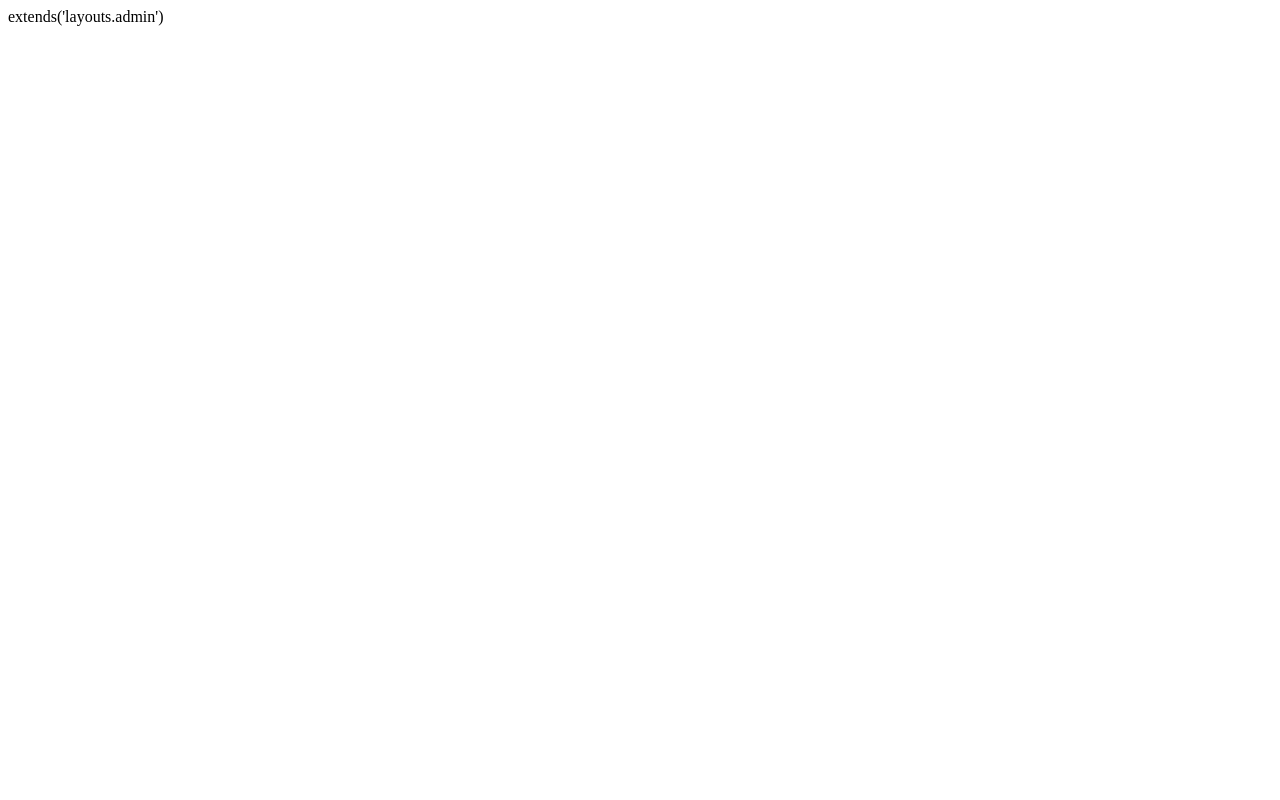
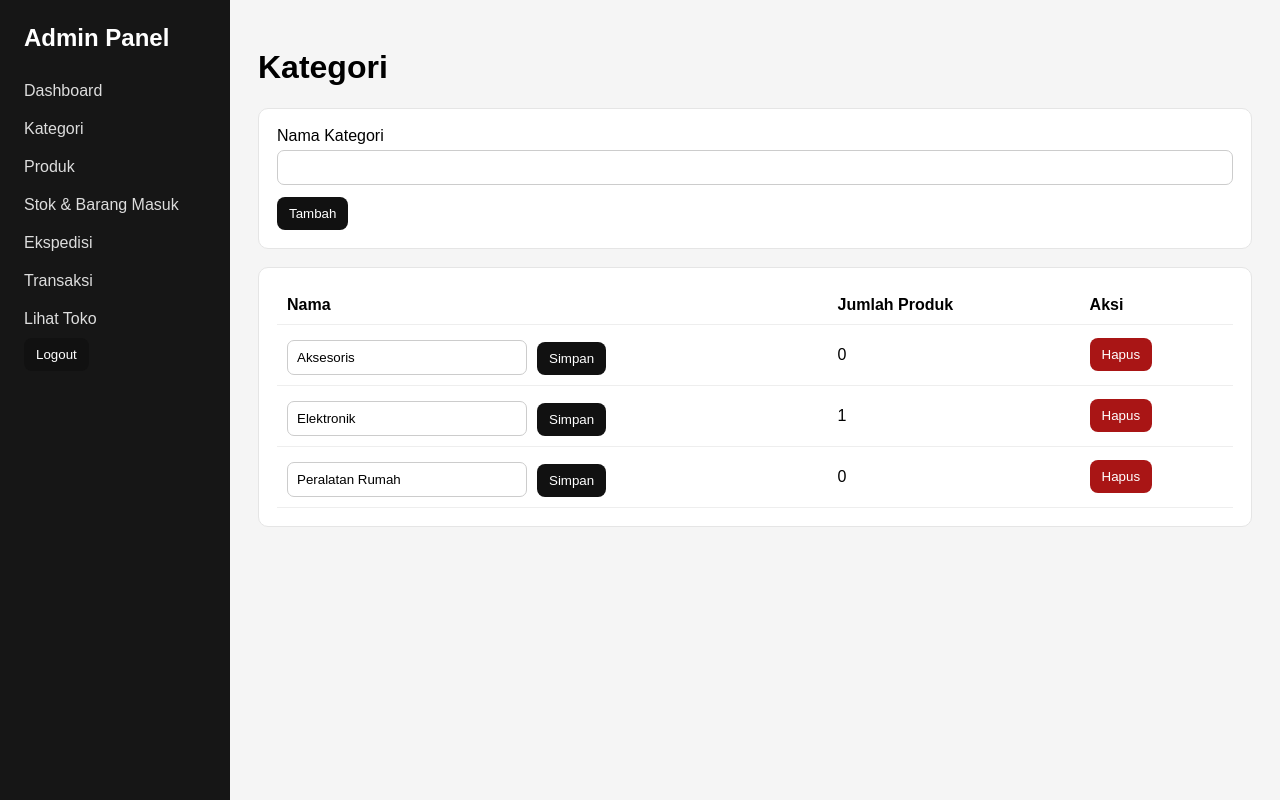
Before and after one commit to nayaka1607-cloud/REST-API-API-TESTING-DAN-DEPLOYMENT-VERCEL-, a Laravel app: page /admin/categories in a window 1280 px wide. Before the commit the page is almost empty. Run offline with Laravel 12, Linux system fonts and the light colour scheme; a user stored in the database is signed in; data comes from the database, SQL or seed files in the repository; tables that the repository leaves empty hold one stand-in row (values such as "Sample post").

Commit message:
Nambah @ doang

```diff
--- a/resources/views/admin/categories/index.blade.php
+++ b/resources/views/admin/categories/index.blade.php
@@ -1,4 +1,4 @@
-extends('layouts.admin')
+@extends('layouts.admin')
 
 @section('title','Kategori')
 
```
